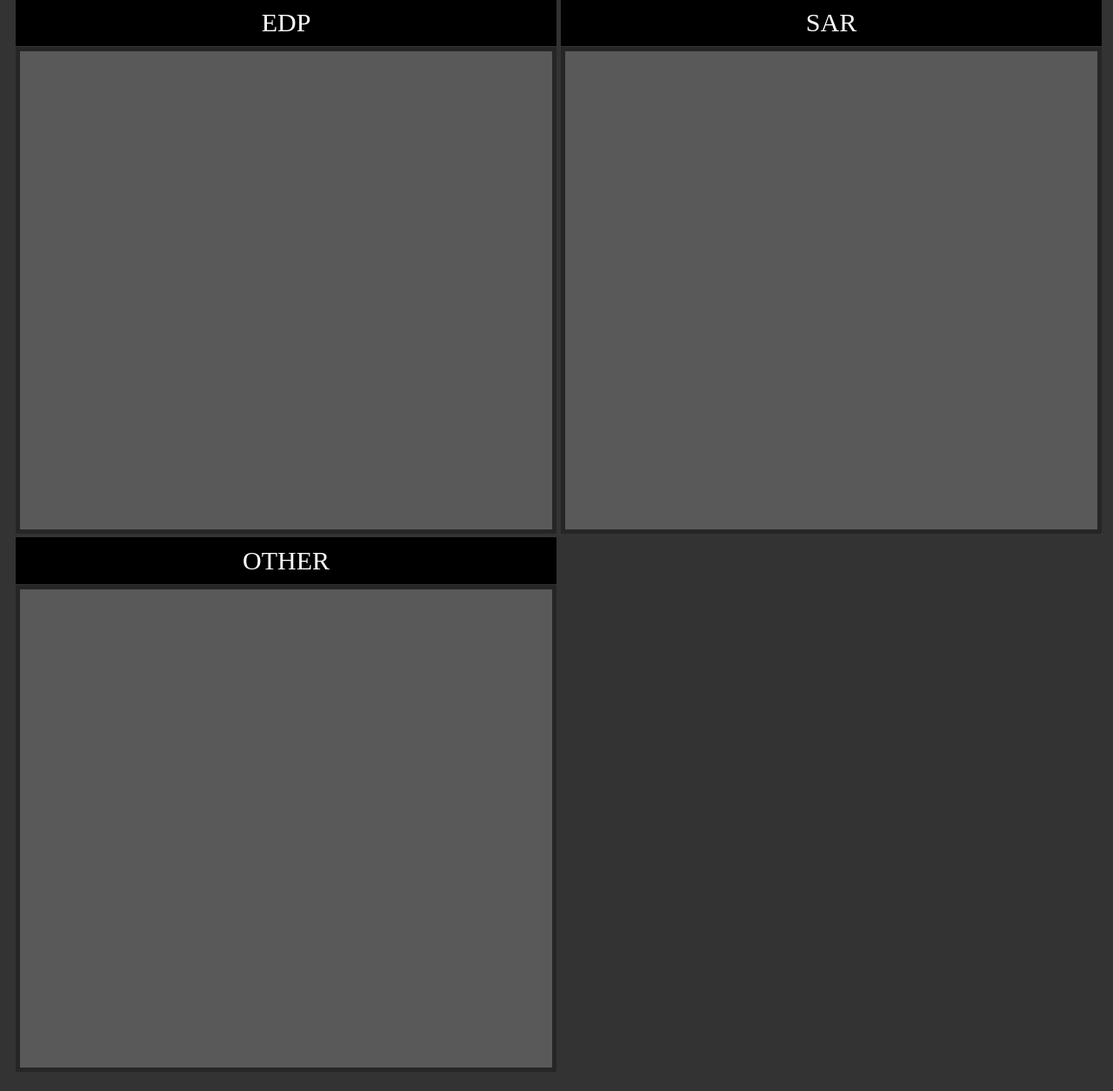
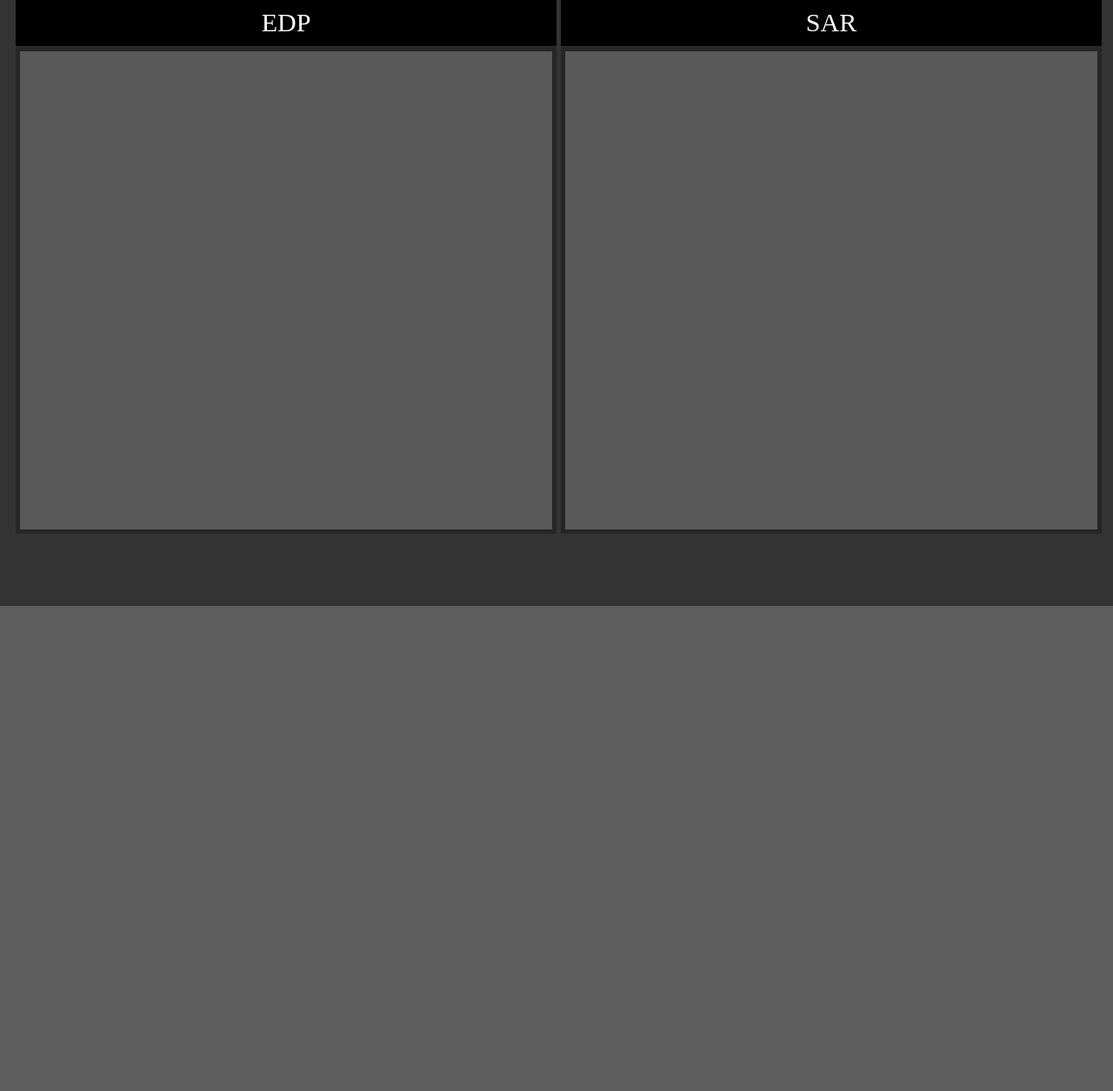
Before and after one commit to l3LUEPHOENIX/vision, a Flask app: page / in a window 1280 px wide. Shown: the part 103-1358 px from the top of the page at 87% size. After the commit the page ends 800 px from the top, so only its background shows below. Run offline with Flask 3, Linux system fonts and the light colour scheme.

Commit message:
deleted extra div

```diff
--- a/log-viewer/templates/index.html
+++ b/log-viewer/templates/index.html
@@ -54,10 +54,6 @@
       <div class="grid-item-header">SAR</div>
       <textarea id="sar" class="grid-item-body" cols="80" rows="50" readonly="true" wrap="true"></textarea>
     </div>
-    <div class="grid-item">
-      <div class="grid-item-header">OTHER</div>
-      <textarea id="OTHER" class="grid-item-body" cols="80" rows="50" readonly="true" wrap="true"></textarea>
-    </div>
   </div>
   <script>
 
```
